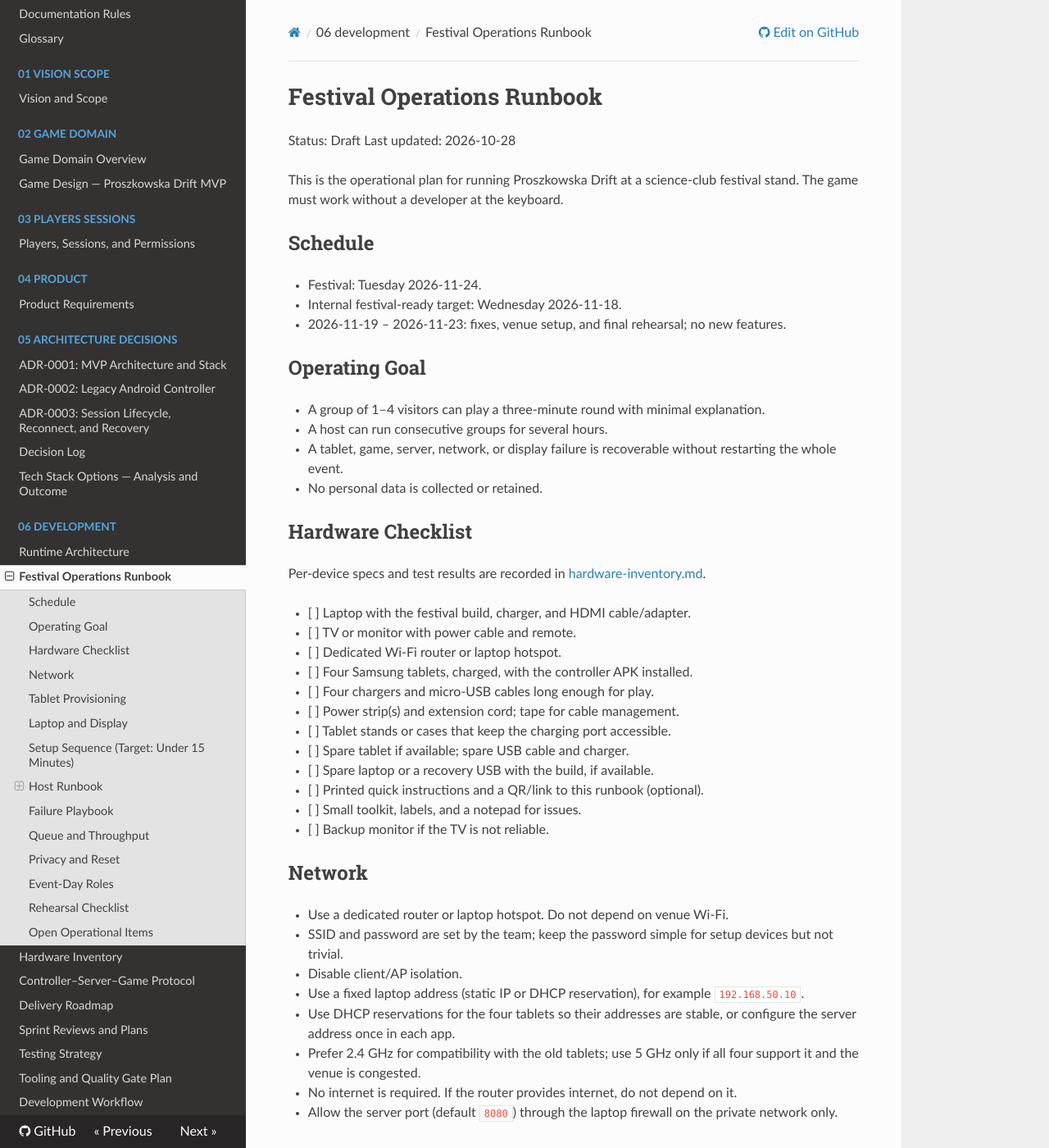
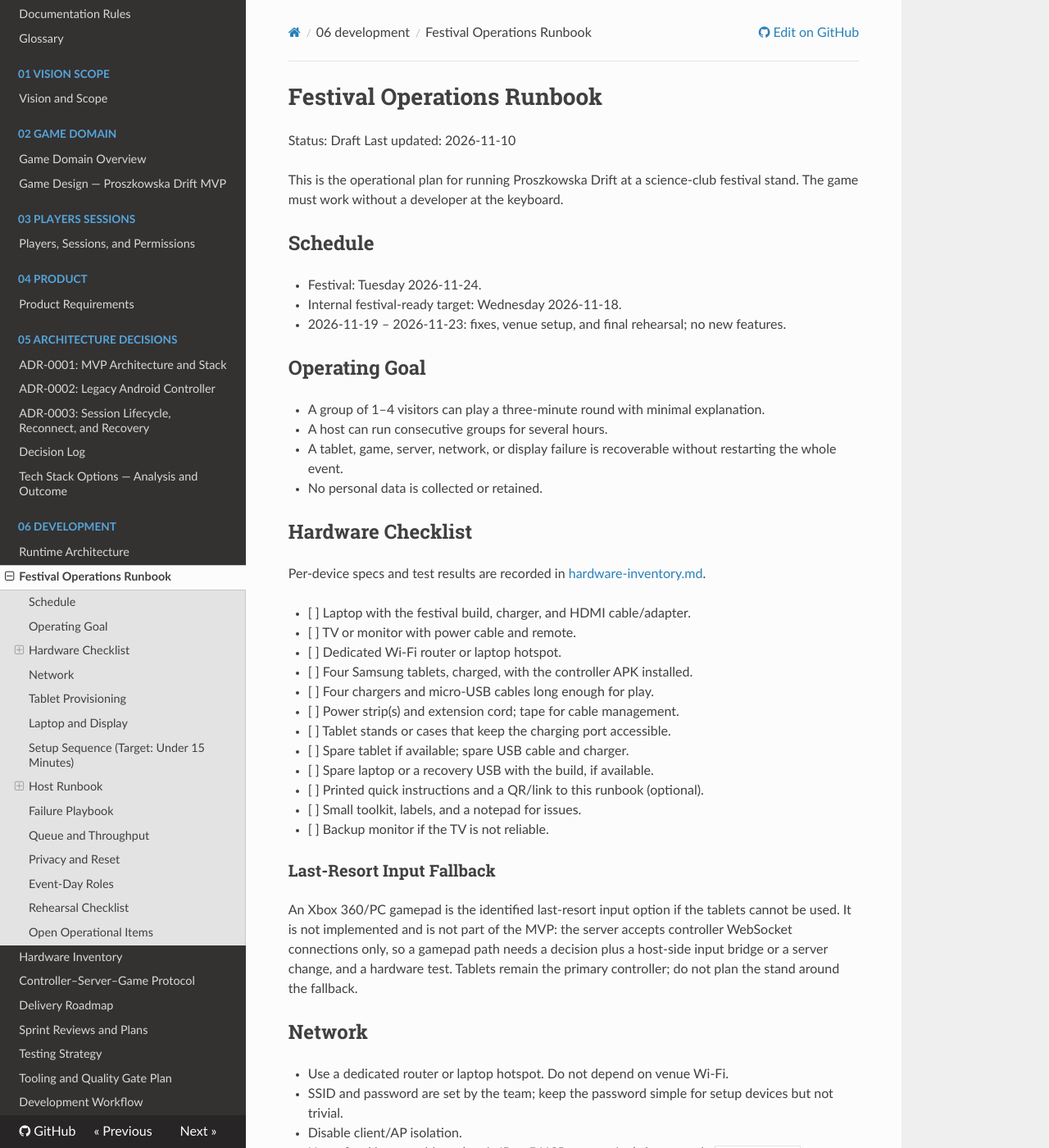
Before and after one commit to PSZLBit/ProszkowskaDrift, an MkDocs documentation site: the page built from documentation/06-development/festival-operations.md, in a window 1280 px wide and 1400 px high. Shown: the whole window at 82% size. Built offline with MkDocs 1.6.1, drawn with Linux system fonts in a browser that asks for light colours; nearby versions of some CDN libraries.

Commit message:
docs(ops): record last-resort gamepad fallback
Record an Xbox 360/PC gamepad as the identified last-resort input option if the tablets cannot be used. It is not implemented or decided: the server accepts controller WebSocket connections only, so it needs a decision and an input path. Add it to the runbook and the open-items register.

```diff
--- a/documentation/06-development/festival-operations.md
+++ b/documentation/06-development/festival-operations.md
@@ -1,7 +1,7 @@
 # Festival Operations Runbook
 
 Status: Draft
-Last updated: 2026-10-28
+Last updated: 2026-11-10
 
 This is the operational plan for running Proszkowska Drift at a science-club
 festival stand. The game must work without a developer at the keyboard.
@@ -39,6 +39,15 @@ Per-device specs and test results are recorded in
 - [ ] Printed quick instructions and a QR/link to this runbook (optional).
 - [ ] Small toolkit, labels, and a notepad for issues.
 - [ ] Backup monitor if the TV is not reliable.
+
+### Last-Resort Input Fallback
+
+An Xbox 360/PC gamepad is the identified last-resort input option if the tablets
+cannot be used. It is not implemented and is not part of the MVP: the server
+accepts controller WebSocket connections only, so a gamepad path needs a
+decision plus a host-side input bridge or a server change, and a hardware test.
+Tablets remain the primary controller; do not plan the stand around the
+fallback.
 
 ## Network
 
```
Also changed, not shown: documentation/05-architecture-decisions/decision-log.md (+3 -2 lines), documentation/README.md (+2 -2 lines).
